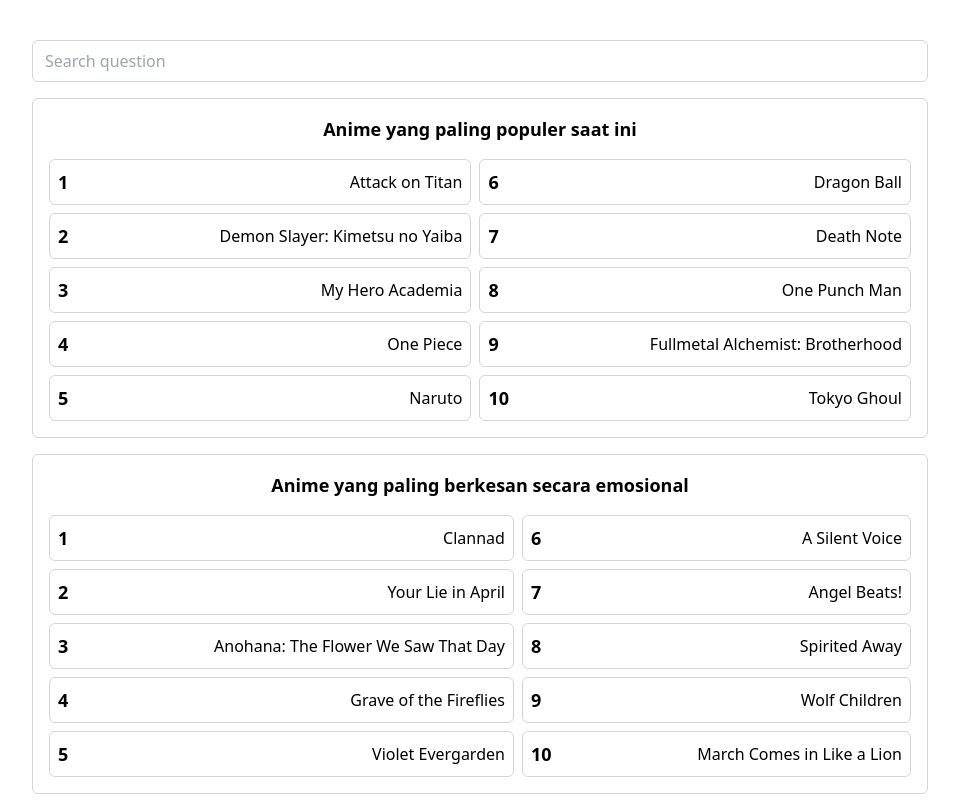
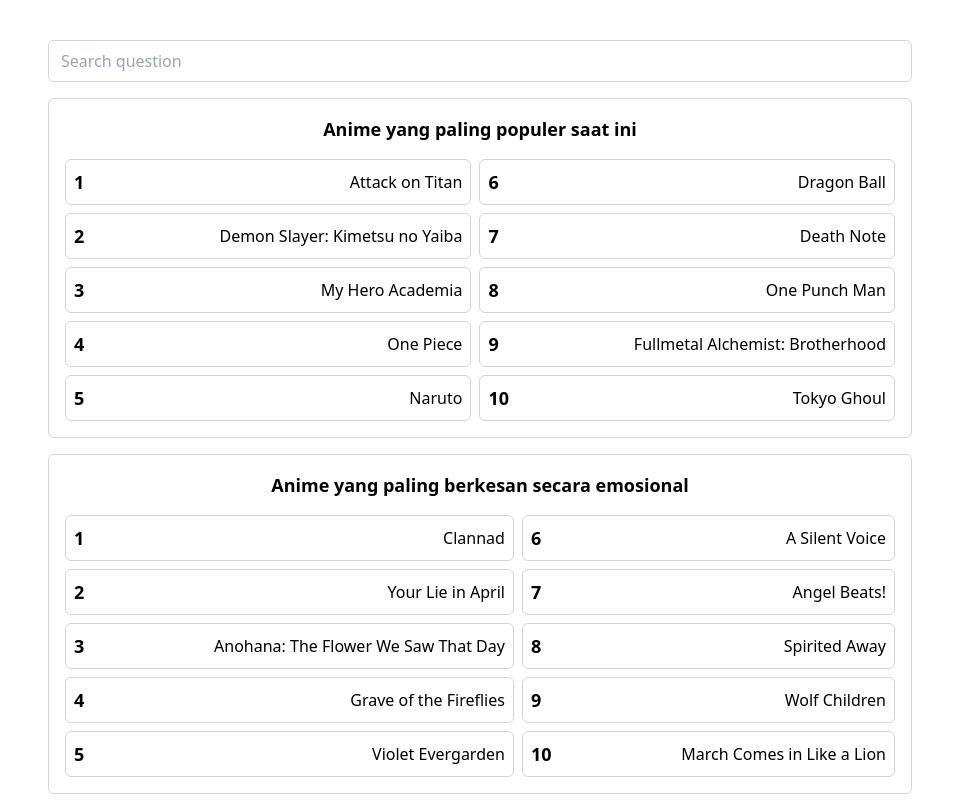
Before and after one commit to ahmadmcer/family100, a plain HTML site: page key-answer.html in a window 1280 px wide. Shown: the top 800 px of the page, without its empty margins (160-1119 px from the left). Drawn offline with nearby package versions, Linux system fonts and the light colour scheme.

Commit message:
fix: add padding on key answer

```diff
--- a/key-answer.html
+++ b/key-answer.html
@@ -8,7 +8,7 @@
 </head>
 <body>
   <main class="py-10">
-    <div class="container mx-auto max-w-4xl">
+    <div class="container mx-auto max-w-4xl px-4">
       <form class="flex flex-row items-center justify-center gap-4 mb-4">
         <input id="question-search" type="text" name="question" placeholder="Search question" class="px-3 py-2 border border-gray-300 rounded-md w-full">
       </form>
```
